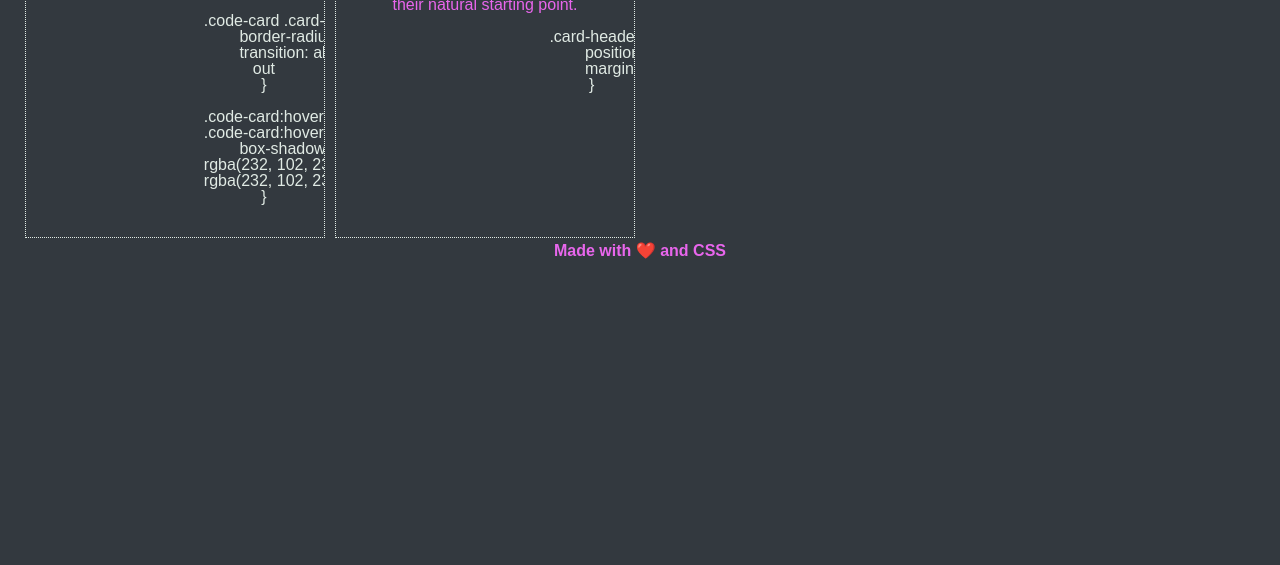
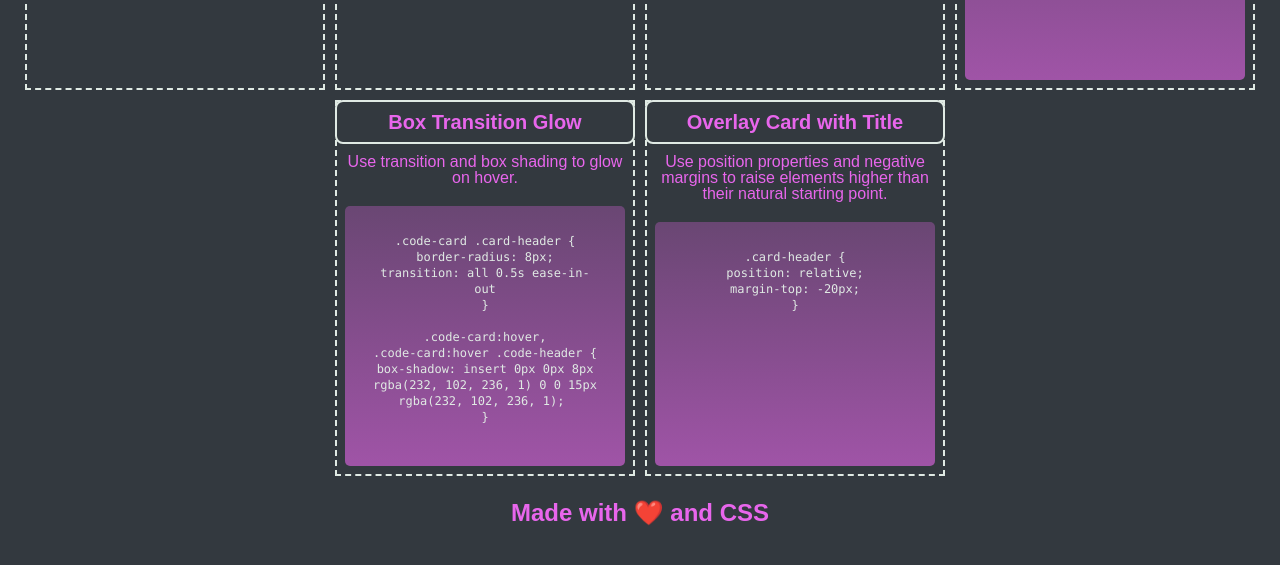
Before and after one commit to kamilj62/css-snippet-cheat-cheat, a plain HTML site: page index.html in a window 1280 px wide. Shown: the part 433-998 px from the top of the page. Before the commit the page ends 800 px from the top, so only its background shows below. Drawn offline with Linux system fonts and the light colour scheme.

Commit message:
added readme

```diff
--- a/css/style.css
+++ b/css/style.css
@@ -8,8 +8,8 @@
 body {
     background-color: var(--outer-space);
     color: var(--pink);
+    text-align: center;
     padding: 20px;
-    text-align: center;
 }
 
 header {
@@ -17,7 +17,23 @@ header {
 }
 
 h1 {
-    font-size: 24px;
+    font-size: 30px;
+}
+
+h2 {
+    border: 2px solid var(--gin);
+    font-size: 20px;
+    padding: 10px;
+    border-radius: 8px;
+}
+
+.card:hover,
+.card:hover h2 {
+	box-shadow: inset 0px 0px 8px var(--pink), 0 0 15px var(--pink);
+}
+
+p {
+    padding: 10px;
 }
 
 header p {
@@ -27,26 +43,54 @@ header p {
 
 main {
     display: flex;
+    justify-content: center;
     flex-wrap: wrap;
 }
 
 .card{
-    border: 1px dotted var(--gin);
+    outline: 2px dashed var(--gin);
+	outline-offset: -2px;
     width: 300px;
     margin: 5px;
 }
 
-.card-header {
-    border: 1px solid var(--gin);
-    font-size: 24px;
+pre {
+    background:
+        linear-gradient(
+          rgba(232, 102, 236, 0.3),
+          rgba(232, 102, 236, 0.6)
+        );
+    padding: 10px;
+    margin: 10px;
+    border-radius: 5px;
 }
-
-pre { overflow-x: auto; }
 
 code {
     color: var(--gin);
+    -webkit-user-select: all;
+    user-select: all;
+    font-family: 'Andale Mono WT', 'Andale Mono', Monaco, 'Courier New', Courier,
+		monospace;
+    font-size: 12px;
 }
 
 footer {
     text-align: center;
+    font-size: 24px;
+    padding: 20px;
 }
+
+/* using a desktop-first approach, use `max-width` values going from wide -> narrow for a responsive design */
+@media screen and (max-width: 992px) {
+	/* on tablets, set cards to be 50% of the width */
+	.card-container {
+		flex-basis: 50%;
+	}
+}
+@media screen and (max-width: 768px) {
+	/* on mobile devices, set cards to be 100% of the width */
+	.card-container {
+		flex-basis: 100%;
+		/* margin-bottom: 1.5rem; */
+	}
+}
```
Also changed, not shown: index.html (+14 -0 lines), 1 other file.
